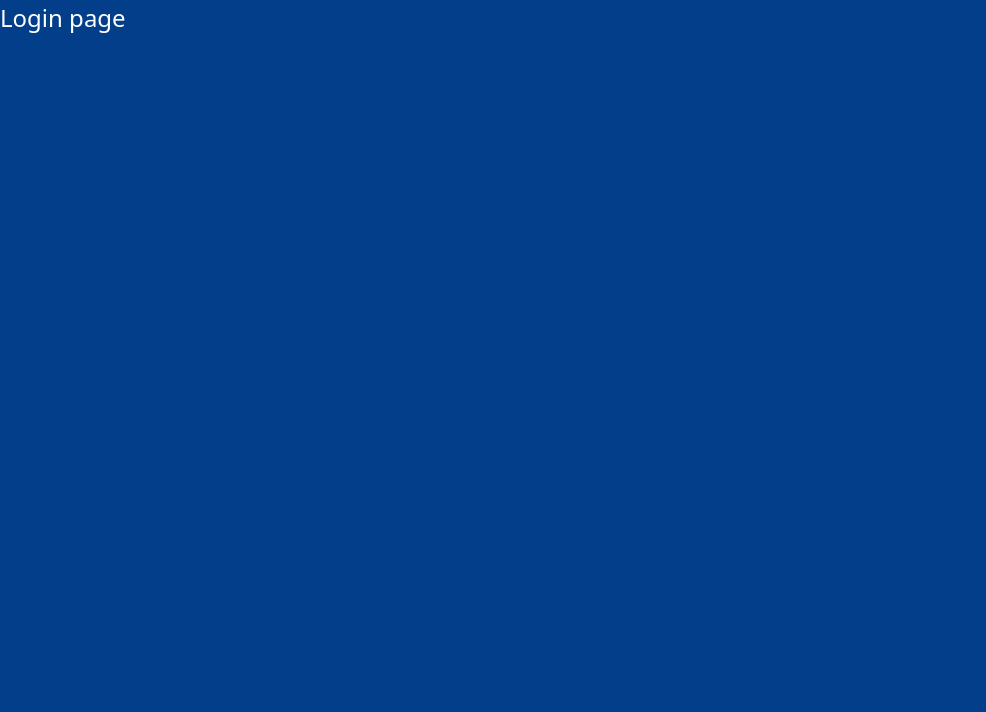
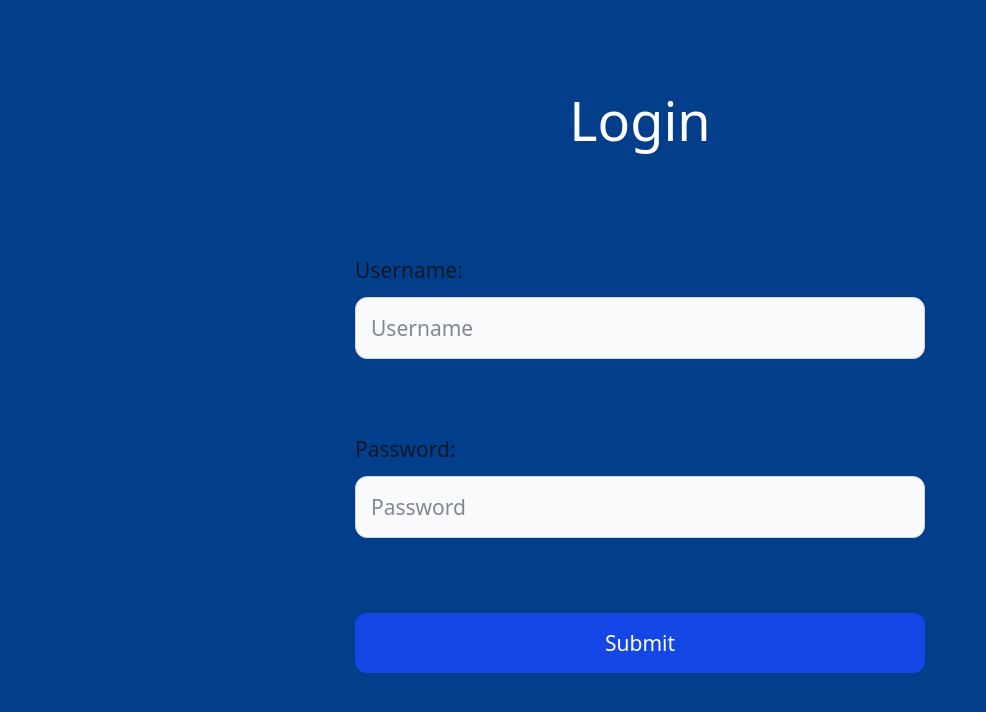
Before and after one commit to RudovichNazar23/chat_app_frontend, a React (Vite) app in the folder chat_client/: page /login in a window 1280 px wide. Shown: the top 712 px of the page, without its empty margins (0-986 px from the left). Built offline with nearby package versions, Linux system fonts and the light colour scheme.

Commit message:
created login page with basic layout

```diff
--- a/chat_client/src/components/Login.tsx
+++ b/chat_client/src/components/Login.tsx
@@ -1,5 +1,57 @@
 import { JSX } from "react";
 
+import FormGroup from "./Registration/FormGroup.tsx";
+
 export default function Login(): JSX.Element {
-    return <>Login page</>;
+    return (
+        <div className="grid grid-cols-1 gap-2.5 md:p-10 p-1 md:mt-5 mt-10">
+            <div className="text-4xl text-center">
+                Login
+            </div>
+            <div className="grid grid-cols-1 gap-2.5 md:p-10 p-5 lg:w-125 md:w-105 md:mx-auto">
+                <FormGroup
+                    labelValue={"Username"}
+                    inputType={"text"}
+                    name={"username"}
+                    value={""}
+                    required={true}
+                    onChange={() => undefined}
+                    placeHolder={"Username"}
+                    fieldErrors={[]}
+                />
+                <FormGroup
+                    labelValue={"Password"}
+                    inputType={"password"}
+                    name={"password"}
+                    value={""}
+                    required={true}
+                    onChange={() => undefined}
+                    placeHolder={"Password"}
+                    fieldErrors={[]}
+                />
+                <div className="p-5">
+                    <button
+                        type="submit"
+                        className="
+                text-white
+                bg-blue-700
+                hover:bg-blue-800
+                focus:ring-4
+                focus:outline-none
+                focus:ring-blue-300
+                font-medium
+                rounded-lg
+                text-sm
+                w-full
+                px-5
+                py-2.5
+                text-center
+                "
+                    >
+                        Submit
+                    </button>
+                </div>
+            </div>
+        </div>
+    );
 }
--- a/chat_client/src/components/Registration/FormContainer.tsx
+++ b/chat_client/src/components/Registration/FormContainer.tsx
@@ -103,6 +103,7 @@ export default function FormContainer(): JSX.Element {
                                 labelValue="Password"
                                 inputType="password"
                                 name="password"
+                                placeHolder={"Create a strong password"}
                                 value={state.fieldsValues.password}
                                 onChange={onChangeHandler}
                                 fieldErrors={state.fieldsErrors.password}
@@ -112,6 +113,7 @@ export default function FormContainer(): JSX.Element {
                                 labelValue="Repeat password"
                                 inputType="password"
                                 name="repeatPassword"
+                                placeHolder={"Type your strong password again"}
                                 value={state.fieldsValues.repeatPassword}
                                 onChange={onChangeHandler}
                                 fieldErrors={state.fieldsErrors.repeatPassword}
@@ -142,7 +144,7 @@ export default function FormContainer(): JSX.Element {
                                         "
                                     >
                                         Submit
-                                    </button>
+                                </button>
                             </div>
                         </form>
                     </>
```
